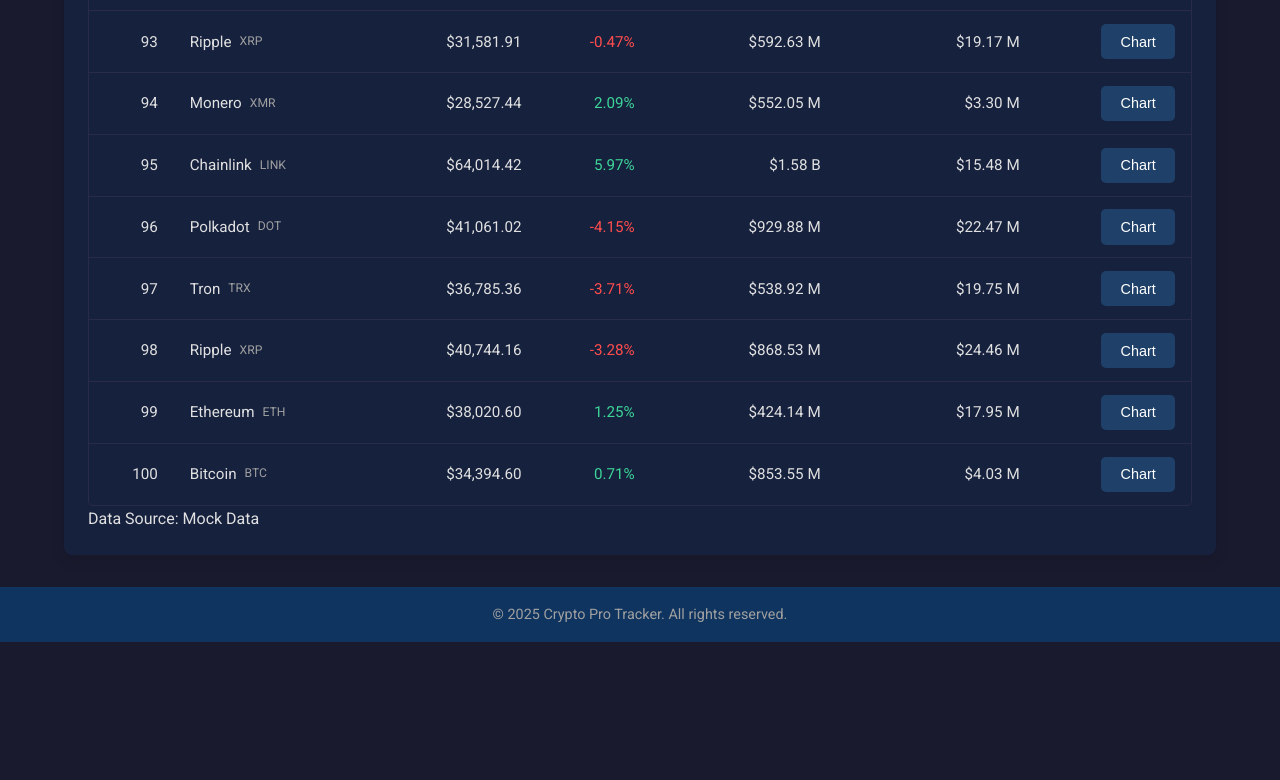
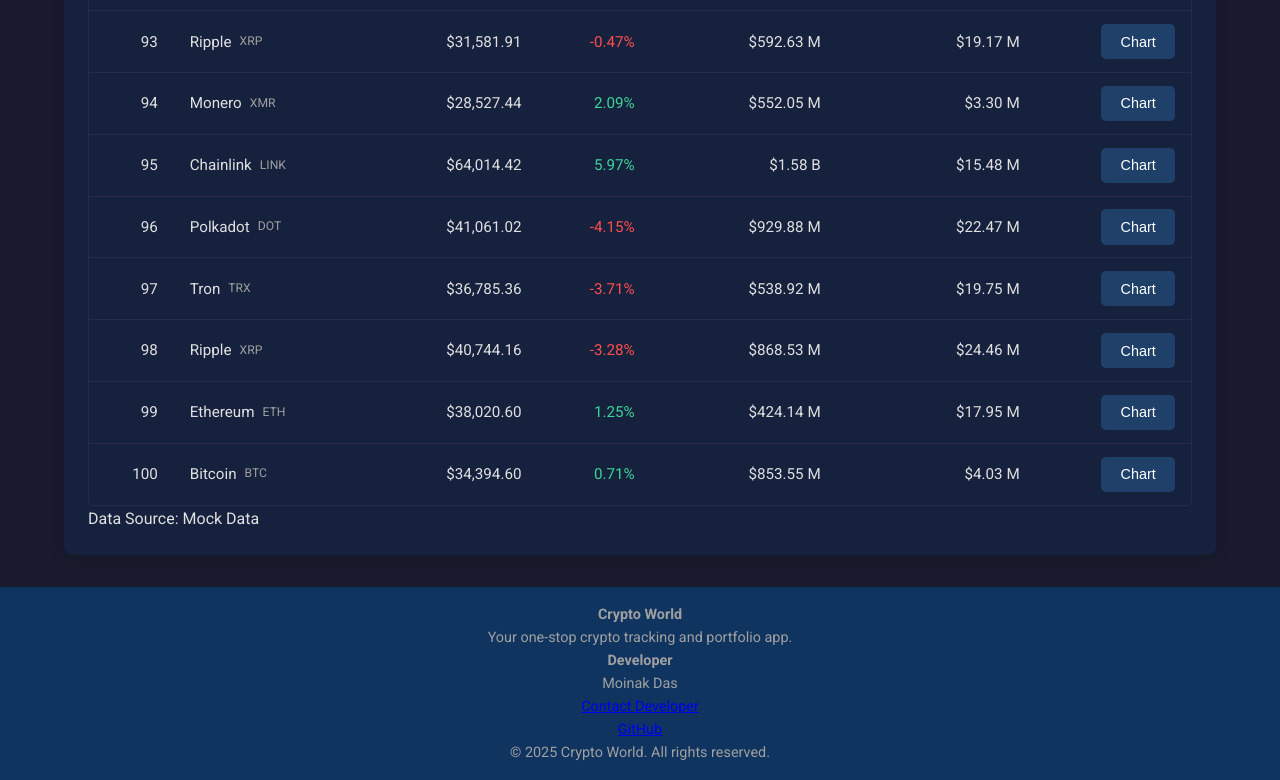
Before and after one commit to moinak-das/Crypto-World, a plain HTML site: page index.html in a window 1280 px wide. Shown: the part 5948-6728 px from the top of the page. Before the commit the page ends 6590 px from the top, so only its background shows below. Drawn offline with nearby package versions, Linux system fonts and the light colour scheme.

Commit message:
Update index.html
some portion add

```diff
--- a/index.html
+++ b/index.html
@@ -118,8 +118,21 @@
     </main>
 
     <footer>
-        <p>&copy; 2025 Crypto Pro Tracker. All rights reserved.</p>
+        <div class="footer-columns">
+            <div>
+                <h4>Crypto World</h4>
+                <p>Your one-stop crypto tracking and portfolio app.</p>
+            </div>
+            <div>
+                <h4>Developer</h4>
+                <p> Moinak Das</p>
+                <p><a href="mailto:moinakdasw21@gmail.com">Contact Developer</a></p>
+                <p><a href="https://github.com/moinak-das/Crypto-World/tree/main" target="_blank">GitHub</a></p>
+            </div>
+        </div>
+        <p>&copy; 2025 Crypto World. All rights reserved.</p>
     </footer>
+
 
     <script src="portfolio.js"></script> <script src="chart-handler.js"></script>
     <script src="script.js"></script>
```
